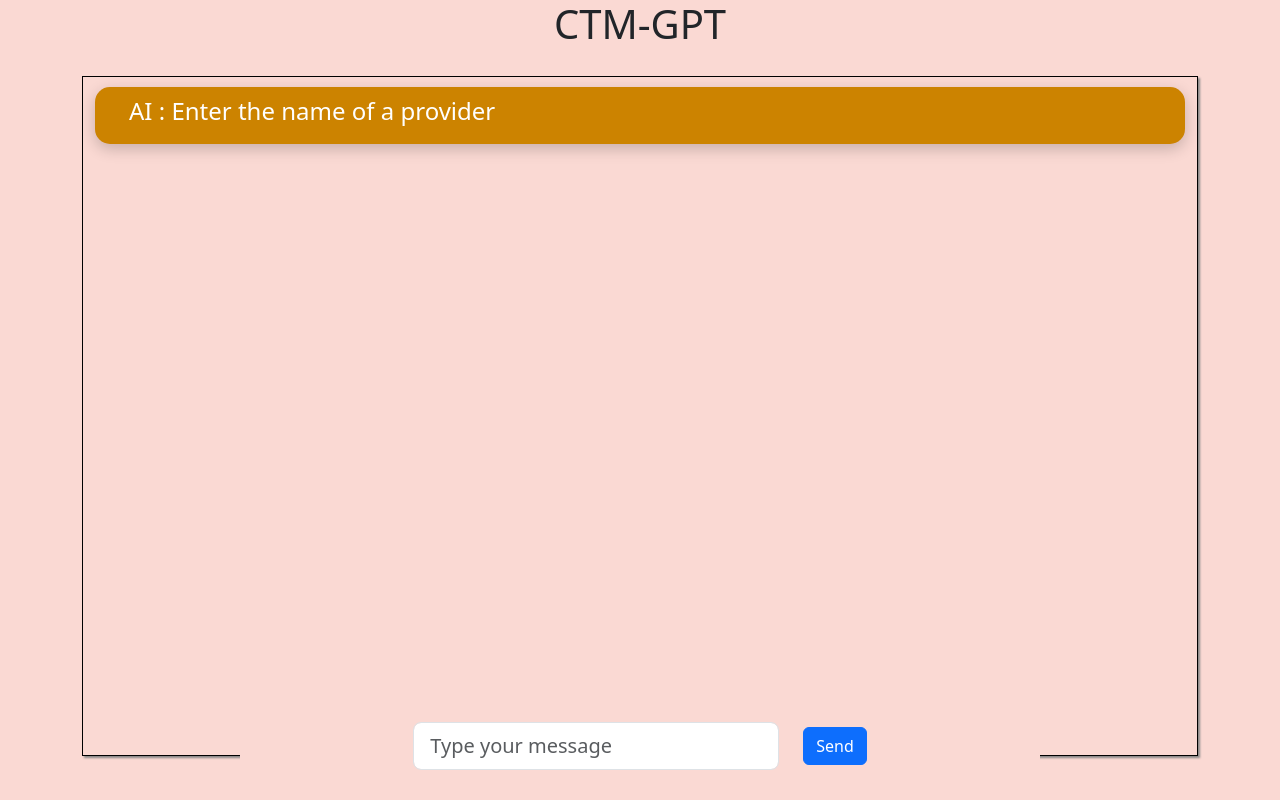
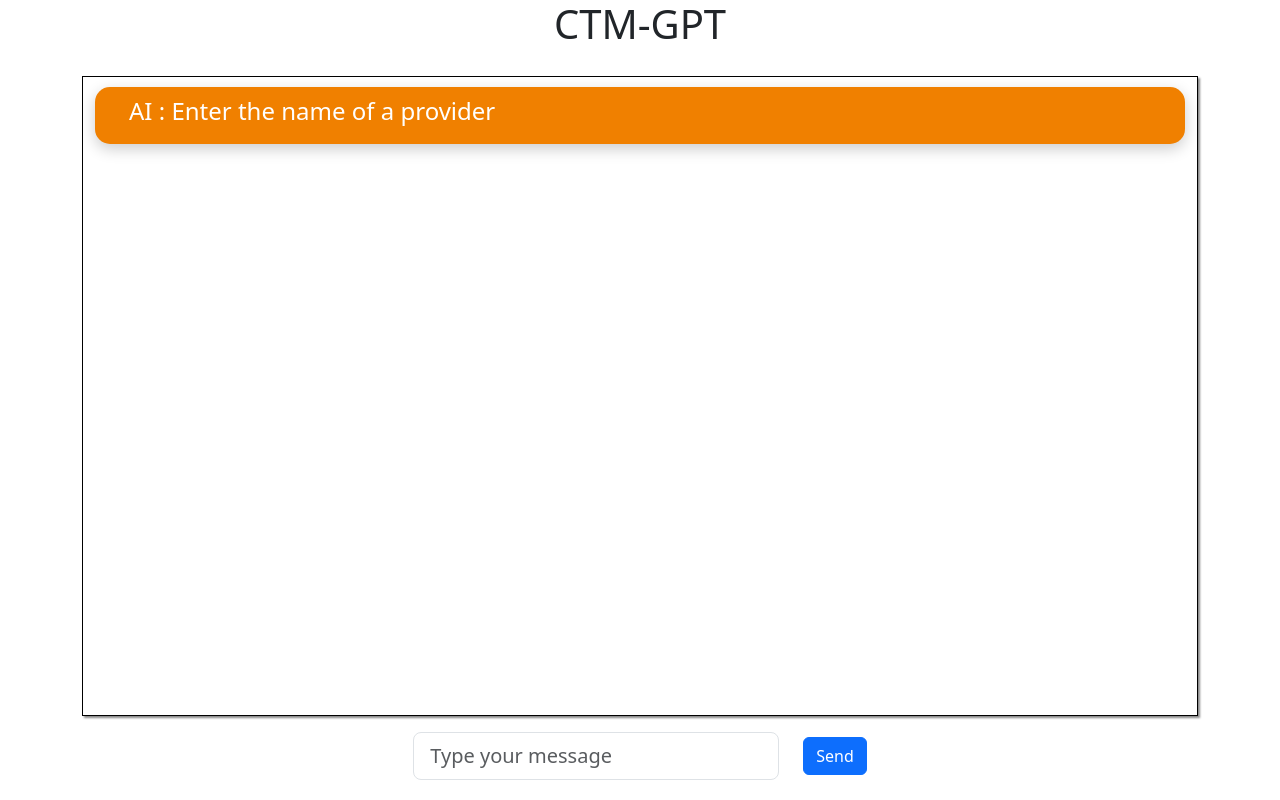
Before and after one commit to PravinPrabhakaran/MeerChat, a React (Create React App) app: page / in a window 1280 px wide. Built offline with nearby package versions, Linux system fonts and the light colour scheme; the HTML template or start-up script is replaced by a standard one.

Commit message:
best colours

```diff
--- a/src/App.css
+++ b/src/App.css
@@ -3,7 +3,7 @@
 }
 
 body {
-  background-color: #FAD9D3;
+  background-color: #ffffff;
 }
 
 .App-logo {
@@ -23,7 +23,7 @@ body {
 }
 
 .App-header {
-  background-color: #282c34;
+  background-color: #7fbcdf;
   min-height: 100vh;
   display: flex;
   flex-direction: column;
@@ -35,7 +35,7 @@ body {
 
 .message-input {
   position: fixed;
-  bottom: 20px;
+  bottom: 10px;
   max-width: 800px;
   width: 100%;
   margin-left: auto;
@@ -43,7 +43,7 @@ body {
   left: 0;
   right: 0;
   padding: 10px;
-  background-color: #FAD9D3;
+  background-color: #ffffff;
 }
 
 
@@ -57,7 +57,7 @@ body {
 
 .messages-container {
   padding-bottom: 100px;
-  height: calc(85vh);
+  height: calc(80vh);
   overflow-y: auto;
   border: 1px solid #000;
   box-shadow: 2px 2px 2px #888888;
--- a/src/Chat.css
+++ b/src/Chat.css
@@ -9,11 +9,11 @@
 }
 
 .user-message {
-    background-color: #0A2765;
+    background-color: #1a3adb;
     color: white;
 }
 
 .bot-message {
-    background-color: #CC8300;
+    background-color: #F08000;
     color: white;
 }
```
